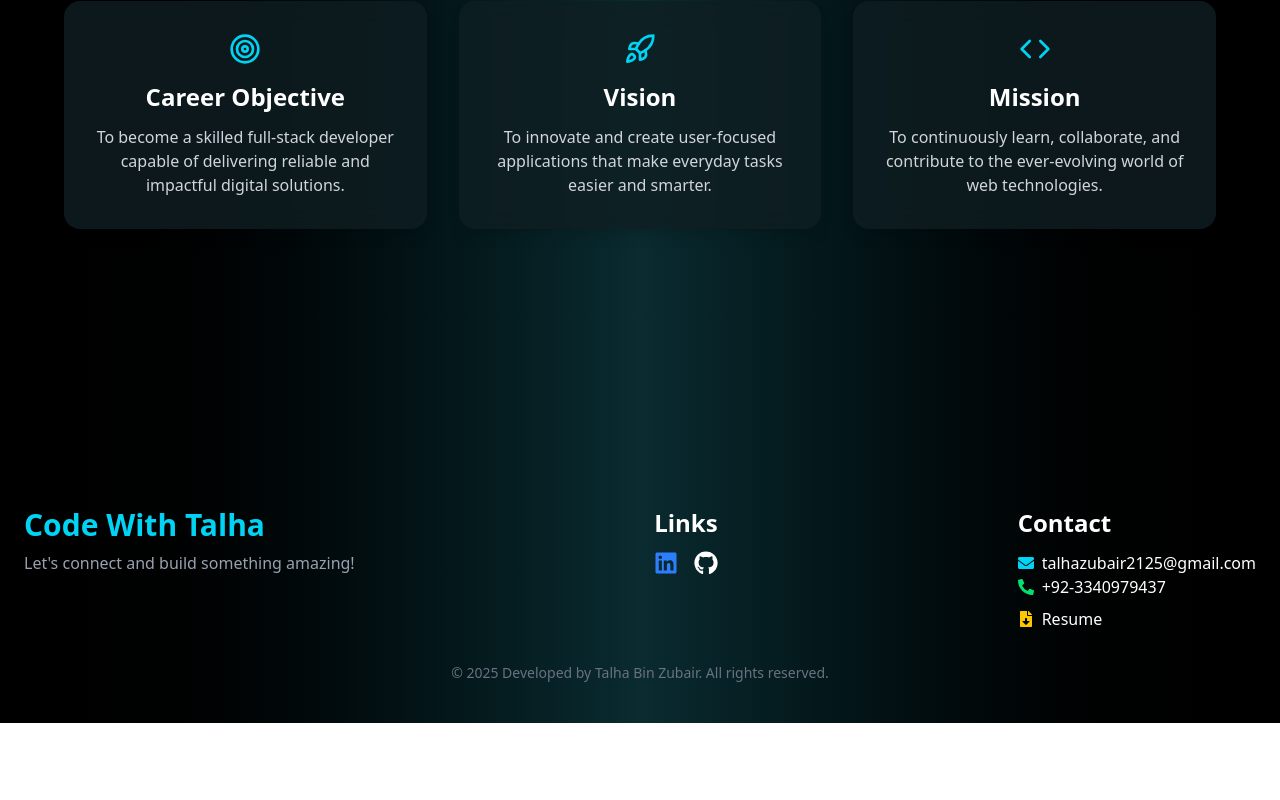
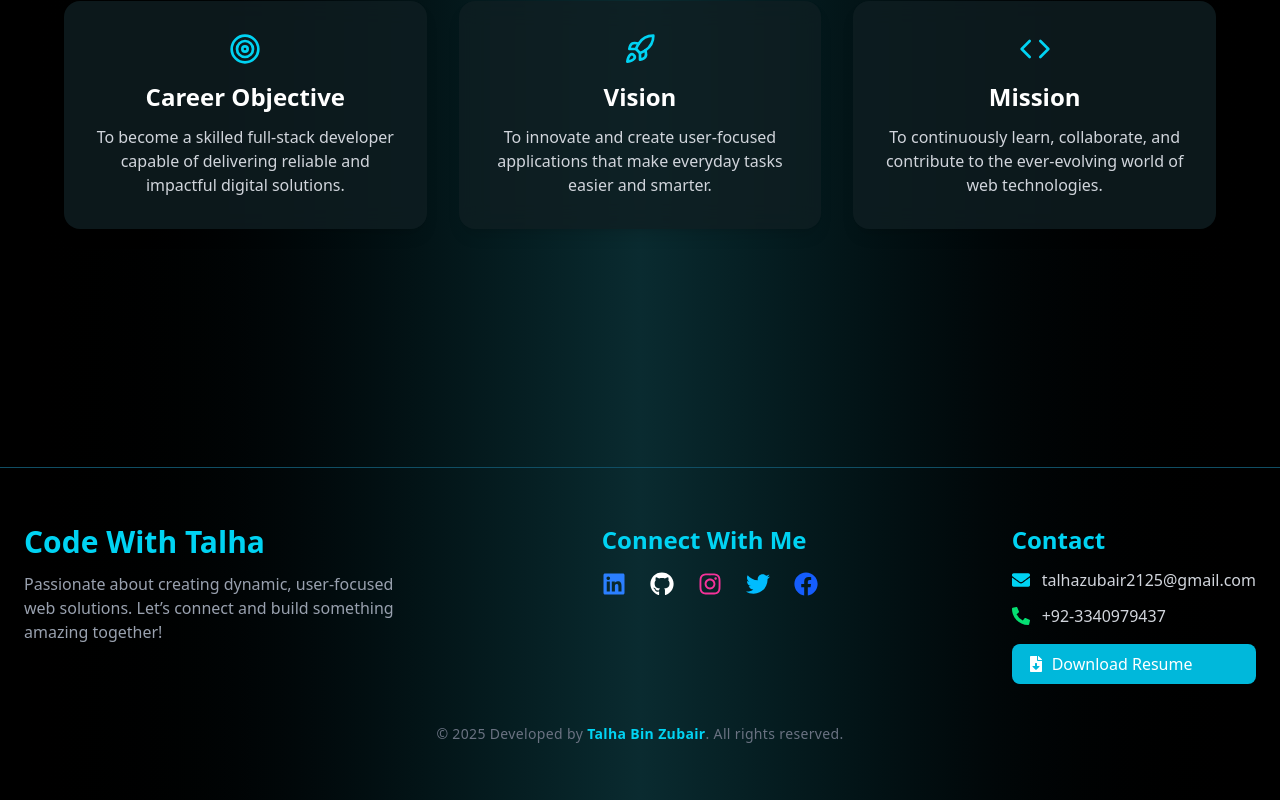
Before and after one commit to Talha-Bin-Zubair2125/my-portfolio, a React (Vite) app: page / in a window 1280 px wide. Shown: the part 5271-6071 px from the top of the page. Before the commit the page ends 5994 px from the top, so only its background shows below. Built offline with nearby package versions, Linux system fonts and the light colour scheme.

Commit message:
Updated portfolio sections and design

```diff
--- a/src/Components/Footer.jsx
+++ b/src/Components/Footer.jsx
@@ -1,71 +1,133 @@
 import React from "react";
 import { motion } from "framer-motion";
-import { FaLinkedin, FaGithub, FaEnvelope, FaPhoneAlt, FaFileDownload } from "react-icons/fa";
+import {
+  FaLinkedin,
+  FaGithub,
+  FaEnvelope,
+  FaPhoneAlt,
+  FaFileDownload,
+  FaInstagram,
+  FaTwitter,
+  FaFacebook,
+} from "react-icons/fa";
 
 function Footer() {
   return (
-    <>
     <motion.footer
-        id="Contact" // 👈 Added this line for smooth navbar scroll
+      id="Contact"
       initial={{ opacity: 0 }}
       whileInView={{ opacity: 1 }}
       transition={{ duration: 1 }}
       viewport={{ once: true }}
-        className="bg-gradient-to-r from-black via-[#0a2b30] to-black text-white py-10 px-6"
+      className="bg-gradient-to-r from-black via-[#0a2b30] to-black text-white py-14 px-6 border-t border-cyan-900"
     >
-        <div className="container mx-auto flex flex-col md:flex-row justify-between gap-10">
-          {/* Brand */}
+      <div className="container mx-auto flex flex-col md:flex-row justify-between items-center md:items-start gap-10 text-center md:text-left">
+        {/* Brand Section */}
+        <motion.div
+          whileHover={{ scale: 1.05 }}
+          className="space-y-3"
+        >
+          <h2 className="text-3xl font-bold text-cyan-400">Code With Talha</h2>
+          <p className="text-gray-400 max-w-sm">
+            Passionate about creating dynamic, user-focused web solutions. Let’s connect and build something amazing together!
+          </p>
+        </motion.div>
+
+        {/* Quick Links */}
         <div>
-            <h2 className="text-3xl font-bold text-cyan-400 mb-2">Code With Talha</h2>
-            <p className="text-gray-400">Let's connect and build something amazing!</p>
-          </div>
-
-          {/* Links */}
-          <div>
-            <h2 className="text-2xl font-bold mb-3">Links</h2>
-            <div className="flex gap-4">
-              <a
+          <h3 className="text-2xl font-semibold mb-4 text-cyan-400">
+            Connect With Me
+          </h3>
+          <div className="flex justify-center md:justify-start gap-6 text-2xl">
+            <motion.a
+              whileHover={{ scale: 1.2 }}
               href="https://www.linkedin.com/in/talha-bin-zubair-8a45a92a0/"
               target="_blank"
               rel="noopener noreferrer"
+              className="text-blue-500 hover:text-blue-400 transition"
             >
-                <FaLinkedin className="text-blue-500 hover:scale-110 transition text-2xl" />
-              </a>
-              <a
+              <FaLinkedin />
+            </motion.a>
+            <motion.a
+              whileHover={{ scale: 1.2 }}
               href="https://github.com/Talha-Bin-Zubair2125"
               target="_blank"
               rel="noopener noreferrer"
+              className="text-white hover:text-gray-300 transition"
             >
-                <FaGithub className="hover:scale-110 transition text-2xl" />
-              </a>
+              <FaGithub />
+            </motion.a>
+            <motion.a
+              whileHover={{ scale: 1.2 }}
+              href="https://www.instagram.com/"
+              target="_blank"
+              rel="noopener noreferrer"
+              className="text-pink-500 hover:text-pink-400 transition"
+            >
+              <FaInstagram />
+            </motion.a>
+            <motion.a
+              whileHover={{ scale: 1.2 }}
+              href="https://twitter.com/"
+              target="_blank"
+              rel="noopener noreferrer"
+              className="text-sky-400 hover:text-sky-300 transition"
+            >
+              <FaTwitter />
+            </motion.a>
+            <motion.a
+              whileHover={{ scale: 1.2 }}
+              href="https://facebook.com/"
+              target="_blank"
+              rel="noopener noreferrer"
+              className="text-blue-600 hover:text-blue-500 transition"
+            >
+              <FaFacebook />
+            </motion.a>
           </div>
         </div>
 
-          {/* Contact */}
-          <div>
-            <h2 className="text-2xl font-bold mb-3">Contact</h2>
-            <p className="flex items-center gap-2">
-              <FaEnvelope className="text-cyan-400" /> talhazubair2125@gmail.com
+        {/* Contact Section */}
+        <motion.div
+          initial={{ y: 30, opacity: 0 }}
+          whileInView={{ y: 0, opacity: 1 }}
+          transition={{ duration: 0.8 }}
+          viewport={{ once: true }}
+          className="space-y-3"
+        >
+          <h3 className="text-2xl font-semibold text-cyan-400 mb-3">
+            Contact
+          </h3>
+          <p className="flex items-center justify-center md:justify-start gap-3 text-gray-300">
+            <FaEnvelope className="text-cyan-400 text-lg" /> talhazubair2125@gmail.com
           </p>
-            <p className="flex items-center gap-2">
-              <FaPhoneAlt className="text-green-400" /> +92-3340979437
+          <p className="flex items-center justify-center md:justify-start gap-3 text-gray-300">
+            <FaPhoneAlt className="text-green-400 text-lg" /> +92-3340979437
           </p>
-            <a
+          <motion.a
+            whileHover={{ scale: 1.05 }}
             href="https://drive.google.com/file/d/1T7Yl_HKhVtcHc-tq0D18PFf9VQ1WRYeT/view"
             target="_blank"
             rel="noopener noreferrer"
-              className="flex items-center gap-2 mt-2 hover:text-yellow-400 transition"
+            className="flex items-center justify-center md:justify-start gap-2 mt-4 bg-cyan-500 hover:bg-cyan-600 text-white px-4 py-2 rounded-lg transition font-medium"
           >
-              <FaFileDownload className="text-yellow-400" /> Resume
-            </a>
-          </div>
+            <FaFileDownload /> Download Resume
+          </motion.a>
+        </motion.div>
       </div>
 
-        <p className="text-center text-gray-500 mt-8 text-sm">
-          © 2025 Developed by Talha Bin Zubair. All rights reserved.
-        </p>
+      {/* Footer bottom text */}
+      <motion.p
+        initial={{ opacity: 0 }}
+        whileInView={{ opacity: 1 }}
+        transition={{ delay: 0.4, duration: 0.8 }}
+        className="text-center text-gray-500 mt-10 text-sm tracking-wide"
+      >
+        © 2025 Developed by{" "}
+        <span className="text-cyan-400 font-semibold">Talha Bin Zubair</span>.
+        All rights reserved.
+      </motion.p>
     </motion.footer>
-    </>
   );
 }
 
```
Lines whose indentation alone changed are shown as unchanged.
